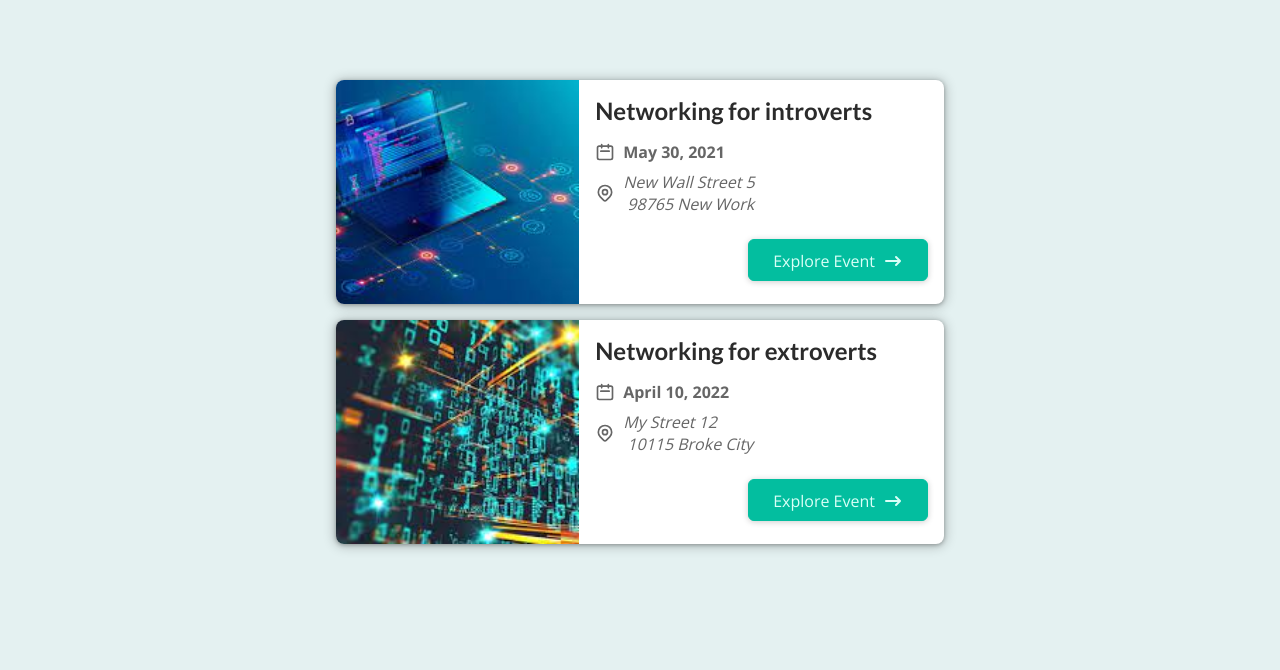
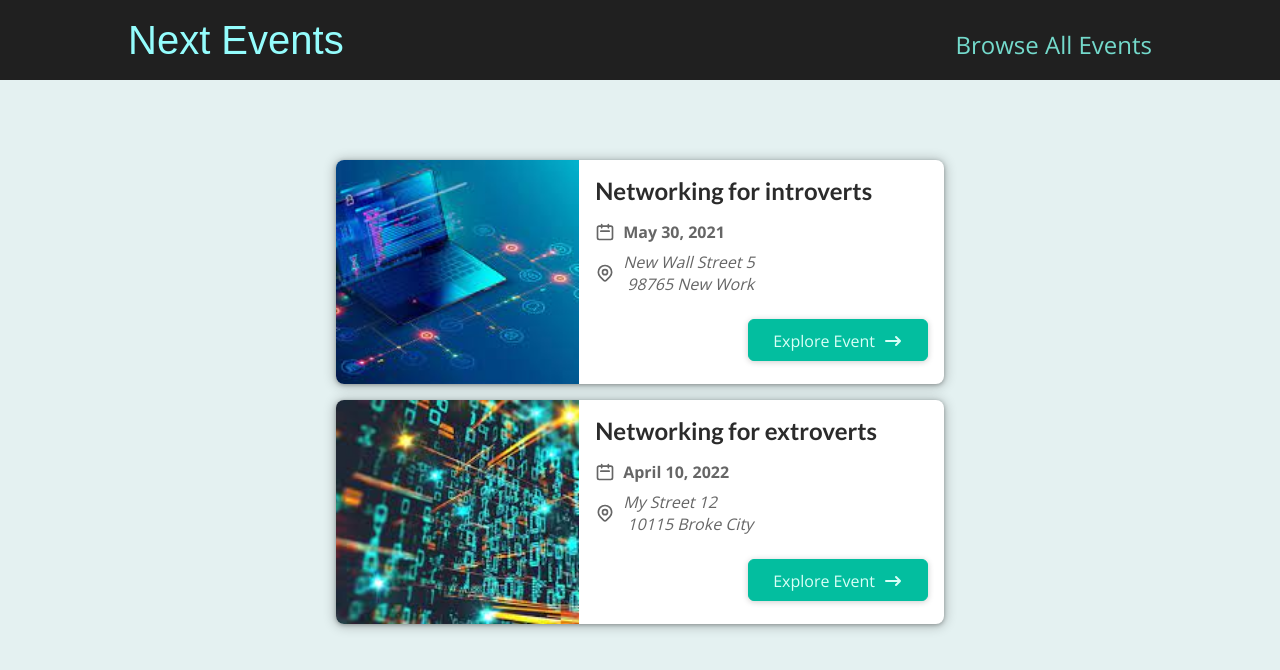
Before and after one commit to yseij/NextJSRoutingProject, a Next.js app: page / in a window 1280 px wide. Shown: the top 670 px of the page. Built offline with nearby package versions, Linux system fonts and the light colour scheme.

Commit message:
een algemene layout wrapper toevoegen

```diff
--- /dev/null
+++ b/components/layout/layout.js
@@ -0,0 +1,13 @@
+import { Fragment } from "react";
+import MainHeader from "./main-header";
+
+function Layout(props) {
+  return (
+    <Fragment>
+      <MainHeader />
+      <main>{props.children}</main>
+    </Fragment>
+  );
+}
+
+export default Layout;
--- /dev/null
+++ b/components/layout/main-header.js
@@ -0,0 +1,20 @@
+import Link from "next/link";
+import classes from "./main-header.module.css";
+function MainHeader() {
+  return (
+    <header className={classes.header}>
+      <div className={classes.logo}>
+        <Link href="/">Next Events</Link>
+      </div>
+      <nav className={classes.navigation}>
+        <ul>
+          <li>
+            <Link href="/events">Browse All Events</Link>
+          </li>
+        </ul>
+      </nav>
+    </header>
+  );
+}
+
+export default MainHeader;
--- /dev/null
+++ b/components/layout/main-header.module.css
@@ -0,0 +1,41 @@
+.header {
+  width: 100%;
+  display: flex;
+  justify-content: space-between;
+  align-items: baseline;
+  padding: 1rem 10%;
+  height: 5rem;
+  background-color: #202020;
+}
+
+.logo {
+  font-size: 1.5rem;
+  color: white;
+  font-family: "Fira", sans-serif;
+  height: 100%;
+  display: flex;
+  justify-content: center;
+  align-items: center;
+  color: #94fdfd;
+}
+
+.logo a {
+  text-decoration: none;
+  color: #94fdfd;
+}
+
+.navigation a {
+  text-decoration: none;
+  color: #74dacc;
+  font-size: 1rem;
+}
+
+@media (min-width: 768px) {
+  .logo {
+    font-size: 2.5rem;
+  }
+
+  .navigation a {
+    font-size: 1.5rem;
+  }
+}
--- a/pages/_app.js
+++ b/pages/_app.js
@@ -1,7 +1,12 @@
-import '../styles/globals.css'
+import Layout from "../components/layout/layout";
+import "../styles/globals.css";
 
 function MyApp({ Component, pageProps }) {
-  return <Component {...pageProps} />
+  return (
+    <Layout>
+      <Component {...pageProps} />
+    </Layout>
+  );
 }
 
-export default MyApp
+export default MyApp;
```
